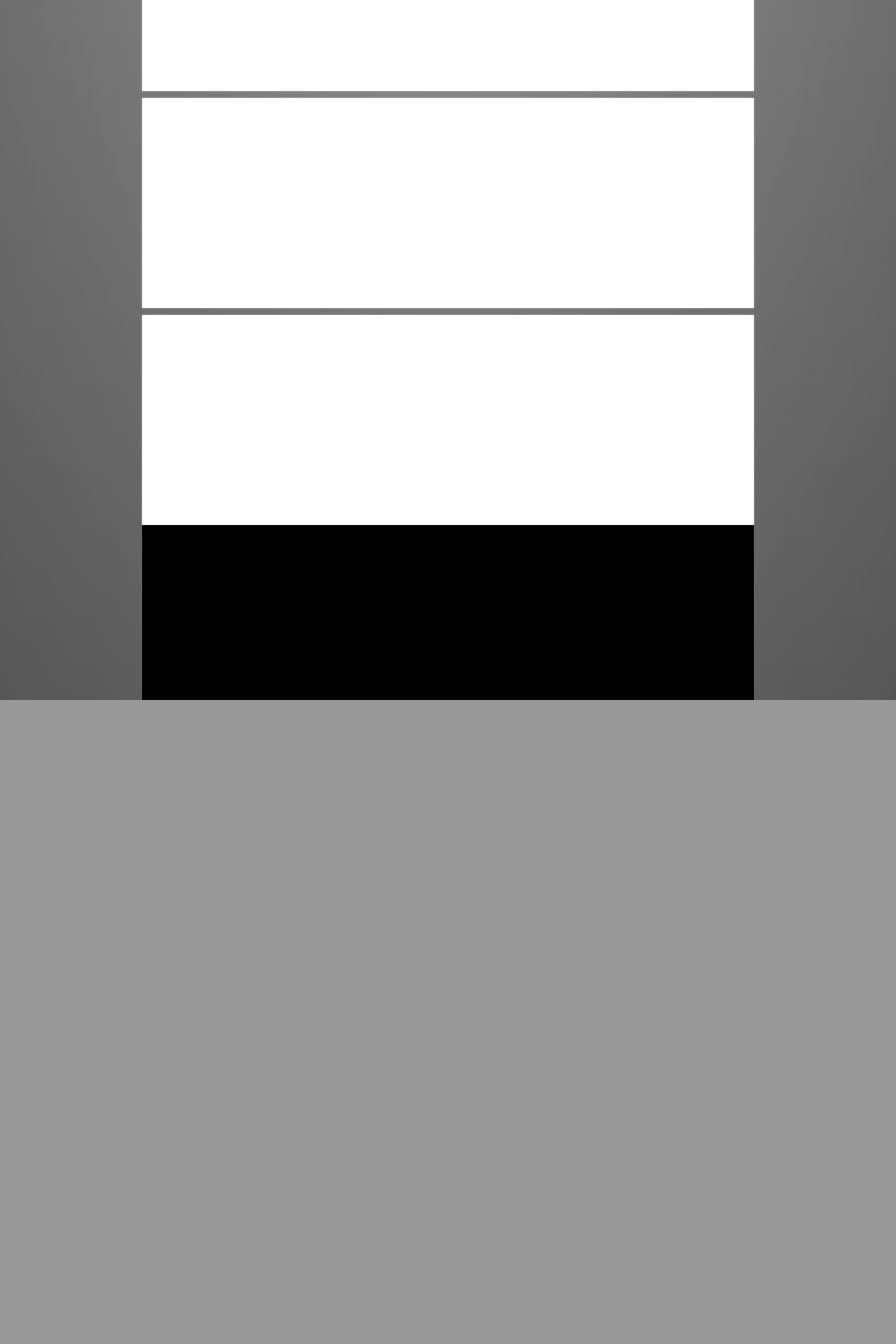
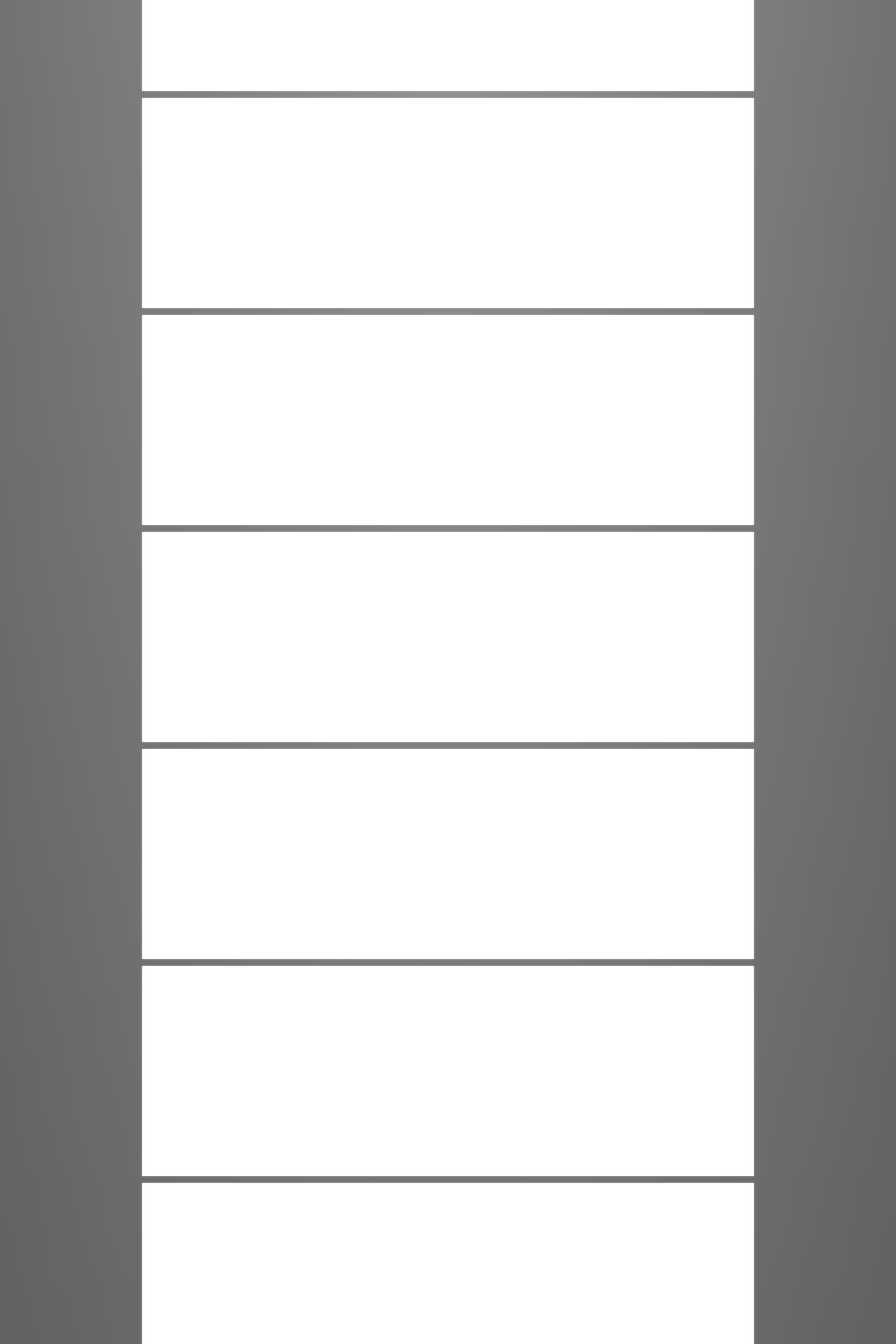
Before and after one commit to mortadagzar/my-dream-app, an Angular app: page / in a window 1280 px wide. Shown: the part 360-2280 px from the top of the page at 70% size. Before the commit the page ends 1360 px from the top, so only its background shows below. Built offline with nearby package versions, Linux system fonts and the light colour scheme.

Commit message:
Update src/app/app.component.html

```diff
--- a/src/app/app.component.html
+++ b/src/app/app.component.html
@@ -7,6 +7,69 @@
                     <div class="col-lg-2 col-md-2 col-sm-12">
                     </div>
 </div>
+
+
+
+
+<div class="row">
+    <div class="col-lg-2 col-md-2 col-sm-12">
+      </div>
+              <div class="col-lg-8 col-md-8 col-sm-12 cont1">
+              </div>
+                    <div class="col-lg-2 col-md-2 col-sm-12">
+                    </div>
+</div>
+<div class="row">
+    <div class="col-lg-2 col-md-2 col-sm-12">
+      </div>
+              <div class="col-lg-8 col-md-8 col-sm-12 cont1">
+              </div>
+                    <div class="col-lg-2 col-md-2 col-sm-12">
+                    </div>
+</div>
+
+<div class="row">
+    <div class="col-lg-2 col-md-2 col-sm-12">
+      </div>
+              <div class="col-lg-8 col-md-8 col-sm-12 cont1">
+              </div>
+                    <div class="col-lg-2 col-md-2 col-sm-12">
+                    </div>
+</div>
+
+
+
+
+
+<div class="row">
+    <div class="col-lg-2 col-md-2 col-sm-12">
+      </div>
+              <div class="col-lg-8 col-md-8 col-sm-12 cont1">
+              </div>
+                    <div class="col-lg-2 col-md-2 col-sm-12">
+                    </div>
+</div>
+<div class="row">
+    <div class="col-lg-2 col-md-2 col-sm-12">
+      </div>
+              <div class="col-lg-8 col-md-8 col-sm-12 cont1">
+              </div>
+                    <div class="col-lg-2 col-md-2 col-sm-12">
+                    </div>
+</div>
+
+<div class="row">
+    <div class="col-lg-2 col-md-2 col-sm-12">
+      </div>
+              <div class="col-lg-8 col-md-8 col-sm-12 cont1">
+              </div>
+                    <div class="col-lg-2 col-md-2 col-sm-12">
+                    </div>
+</div>
+
+
+
+
 
 
 <div class="row">
```
